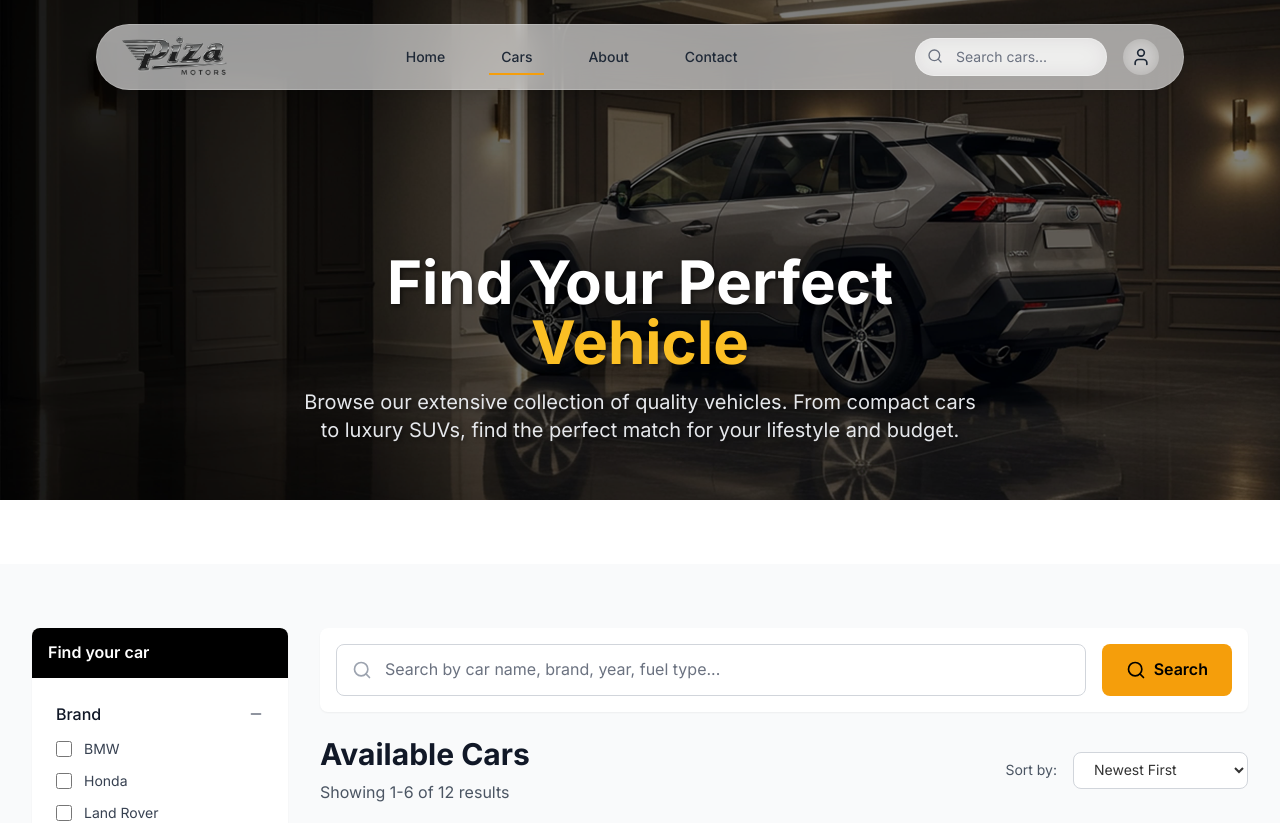
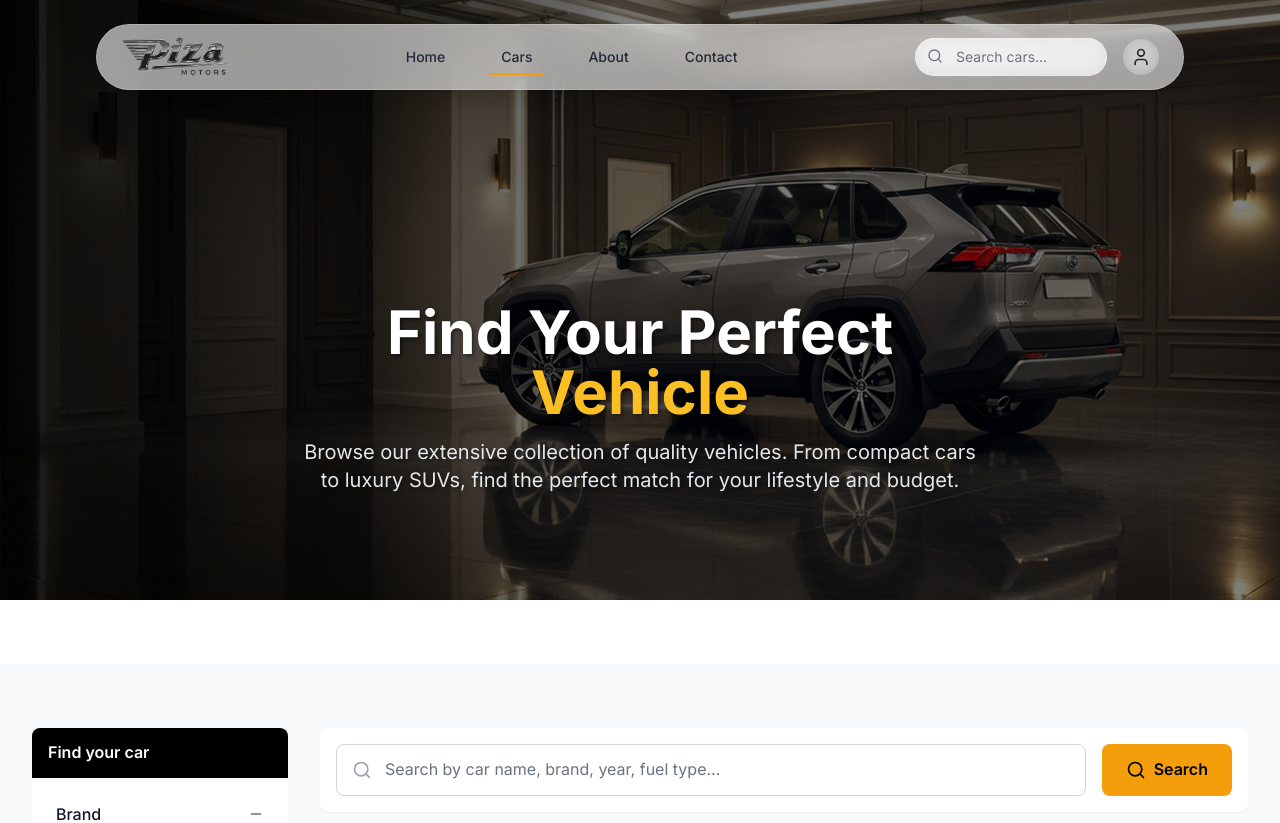
Before and after one commit to TheoHill/Piza-Motors, a Next.js app: page /cars in a window 1280 px wide. Shown: the top 823 px of the page. Built offline with nearby package versions, Linux system fonts and the light colour scheme.

Commit message:
Car Heroes Change

```diff
--- a/src/components/CarsHero.js
+++ b/src/components/CarsHero.js
@@ -24,7 +24,7 @@ export default function CarsHero() {
     }
 
     return (
-        <section className="relative h-[400px] md:h-[500px] overflow-visible mb-16">
+        <section className="relative h-[500px] md:h-[600px] overflow-hidden mb-16">
             {/* Background Image */}
             <div className="absolute inset-0">
                 <Image
```
